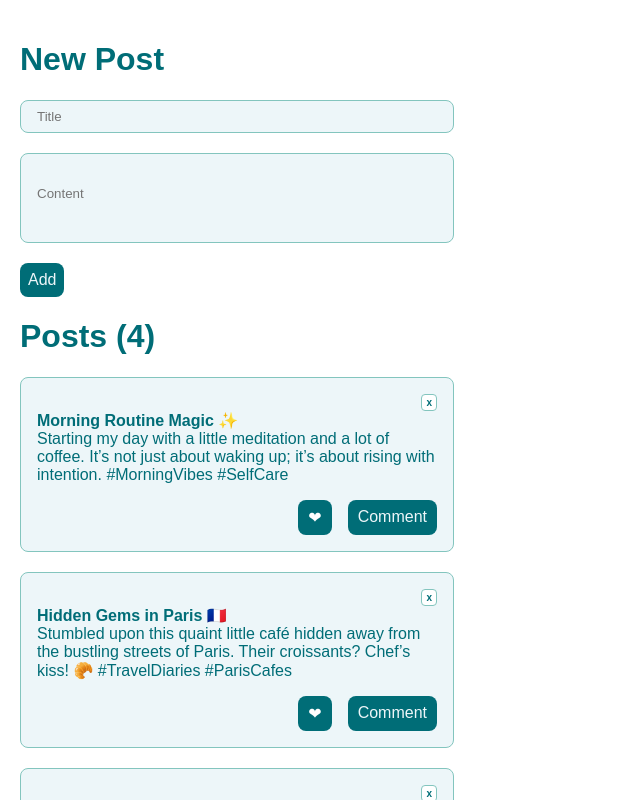
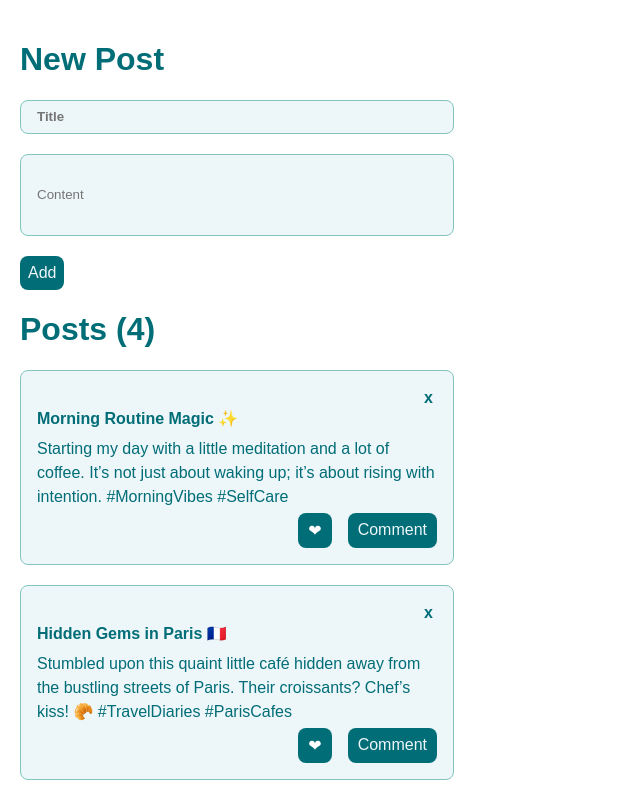
Before and after one commit to criquebeuf/posts-app, a React (Create React App) app: page / in a window 1280 px wide. Shown: the top 800 px of the page, without its empty margins (0-640 px from the left). Built offline with nearby package versions, Linux system fonts and the light colour scheme.

Commit message:
done with JSX

```diff
--- a/public/index.html
+++ b/public/index.html
@@ -24,7 +24,7 @@
       work correctly both with client-side routing and a non-root public URL.
       Learn how to configure a non-root public URL by running `npm run build`.
     -->
-    <title>React App</title>
+    <title>Posts App</title>
   </head>
   <body>
     <noscript>You need to enable JavaScript to run this app.</noscript>
--- /dev/null
+++ b/src/Comments/AddComment.js
@@ -0,0 +1,27 @@
+import { useState } from 'react';
+import { useCommentsDispatch } from './CommentsContext.js';
+
+export default function AddComment() {
+ const [content, setContent] = useState('');
+ const dispatch = useCommentsDispatch();
+
+ return (
+  <>
+    <input
+      className="comment-input"
+      placeholder="Write your comment here..."
+      value={content}
+      onChange={e => setContent(e.target.value)}
+    />
+    <button onClick={()=> {
+      setContent('')
+      dispatch({
+        type:'added',
+        id: nextId++,
+        content: content
+      })
+    }}>Add</button>
+  </>
+ )
+}
+let nextId = 2;
--- /dev/null
+++ b/src/Comments/CommentsContext.js
@@ -0,0 +1,43 @@
+import { createContext, useContext, useReducer } from 'react';
+import { initialComments } from '../data.js'
+
+
+const CommentsContext = createContext(null);
+const CommentsDispatchContext = createContext(null);
+
+export function CommentsProvider ({children}) {
+  const [comments, dispatch] = useReducer (
+    commentsReducer,
+    initialComments
+  );
+
+  return (
+    <CommentsContext.Provider value ={comments}>
+      <CommentsDispatchContext.Provider value={dispatch}>
+        {children}
+      </CommentsDispatchContext.Provider>
+    </CommentsContext.Provider>
+  )
+}
+
+export function useComments() {
+  return useContext(CommentsContext);
+}
+
+export function useCommentsDispatch() {
+  return useContext(CommentsDispatchContext);
+}
+
+function commentsReducer(comments, action) {
+  switch (action.type) {
+    case 'added': {
+      return [...comments, {
+        id: action.id,
+        content: action.content,
+      }];
+    }
+    default: {
+      throw Error('Unknown action: ' + action.type)
+    }
+  }
+}
--- /dev/null
+++ b/src/Comments/CommentsList.js
@@ -0,0 +1,33 @@
+import { useComments, useCommentsDispatch } from './CommentsContext.js';
+
+export default function CommentsList() {
+  const comments = useComments();
+
+  return (
+    <ul>
+      {comments.map(comment => (
+        <ul key ={comment.id} className="comment">
+          <Comment comment={comment} />
+        </ul>
+      ))}
+    </ul>
+  )
+}
+
+function Comment({ comment }) {
+  const dispatch = useCommentsDispatch();
+  let commentContent;
+  console.log(comment);
+
+  commentContent = (
+    <>
+    {comment.content}
+    </>
+  )
+
+  return (
+    <>
+    {commentContent}
+    </>
+  )
+}
--- a/src/Posts.js
+++ b/src/Posts.js
@@ -1,5 +1,8 @@
 import { initialPosts } from './data.js'
 import { useState } from 'react'
+import CommentsList from './Comments/CommentsList.js';
+import AddComment from './Comments/AddComment.js';
+import { CommentsProvider } from './Comments/CommentsContext.js';
 
 export default function PostsApp() {
   const [posts, setPosts] = useState(initialPosts)
@@ -49,24 +52,26 @@ function AddPost({onAddPost}) {
   return (
       <>
       <h1>New Post</h1>
+
       <div className="input-block">
         <div>
           <input
           placeholder="Title"
           value={title}
           onChange={handleTitle}
+          className='input-title'
           />
         </div>
       </div>
 
       <div className="input-block">
         <div>
-        <input
-        placeholder="Content"
-        value={description}
-        onChange={handleDescription}
-        className='description'
-        />
+          <input
+          placeholder="Content"
+          value={description}
+          onChange={handleDescription}
+          className='input-description'
+          />
         </div>
       </div>
 
@@ -80,40 +85,6 @@ function AddPost({onAddPost}) {
         </button>
       </div>
       </>
-  )
-}
-
-function Post({post, onDeletePost}) {
-  const [likes, setLikes] = useState(false);
-
-  function handleLikeClick() {
-    setLikes(!likes);
-  }
-
-  function handleCommentClick() {
-    // to do
-  }
-
-  return (
-    <>
-      <div className='post'>
-      <div className='post-actions'>
-          <span className="delete" onClick={() => onDeletePost(post.id)}>
-          x
-          </span>
-        </div>
-        <div className='title'>{post.title}</div>
-        <div className='description'>{post.description}</div>
-        <div className='post-actions'>
-          <button className='like' onClick={handleLikeClick}>
-            {likes ? <span style={{color: 'pink'}}>❤</span> : <span style={{color: 'white'}}>❤</span>}
-          </button>
-          <button className='like' onClick={handleCommentClick}>
-            Comment
-          </button>
-        </div>
-      </div>
-    </>
   )
 }
 
@@ -133,3 +104,42 @@ function PostsList({posts, onDeletePost}) {
     </>
   )
 }
+
+function Post({post, onDeletePost}) {
+  const [likes, setLikes] = useState(false);
+  const [showComments, setShowComments] = useState(false);
+
+  function handleLikeClick() {
+    setLikes(!likes);
+  }
+
+  function handleCommentClick() {
+    setShowComments(!showComments);
+  }
+
+  return (
+    <>
+      <div className='post'>
+        <div className='post-actions'>
+          <span className="delete" onClick={() => onDeletePost(post.id)}>x</span>
+        </div>
+        <div className='title'>{post.title}</div>
+        <div className='description'>{post.description}</div>
+        <div className='post-actions'>
+          <button className='like' onClick={handleLikeClick}>
+            {likes ? <span style={{color: 'pink'}}>❤</span> : <span style={{color: 'white'}}>❤</span>}
+          </button>
+          <button className='like' onClick={handleCommentClick}>
+            {/* TO DO: COUNT NUMBER OF COMMENTS */} Comment
+          </button>
+        </div>
+        <div className={showComments ? 'visible' : 'hidden'}>
+          <CommentsProvider>
+            <CommentsList />
+            <AddComment />
+          </CommentsProvider>
+        </div>
+      </div>
+    </>
+  )
+}
--- a/src/data.js
+++ b/src/data.js
@@ -24,3 +24,14 @@ export const initialPosts = [
     likes: false
   },
 ];
+
+export const initialComments = [
+  {
+    id: 0,
+    content: 'Love this, girl!',
+  },
+  {
+    id: 1,
+    content: 'Nooo way!',
+  }
+]
--- a/src/index.css
+++ b/src/index.css
@@ -2,19 +2,41 @@
   --blue: #006d77;
   --green: #83c5be;
   --white: #edf6f9;
-  --pink: #ffddd2;
-
+  --pink: #fb6f92;
 }
 
 body {
   margin: 0 auto;
-}
-
-.App {
   color: var(--blue);
   padding: 20px;
   font-family: Arial, Helvetica, sans-serif;
 }
+
+/* Inputs */
+
+input {
+  background-color: var(--white);
+  border: 1px solid var(--green);
+  border-radius: 8px;
+  width: 400px;
+  color: var(--blue);
+  padding: 8px 16px;
+}
+
+.input-title {
+  font-weight: bold;
+  height: 16px;
+  font-weight: bolder;
+}
+
+.input-description {
+  height: 64px;
+  line-height: 150%;
+}
+
+/* Posts */
+
+ul {padding: 0}
 
 .post {
   background-color: var(--white);
@@ -26,34 +48,23 @@ body {
   width: 400px
 }
 
-ul {
-  padding: 0
-}
-
 .title {
   font-weight: bold;
+  height: 16px;
+  font-weight: bolder;
 }
 
 .description {
-  padding-bottom: 16px;
-}
-
-input {
-  background-color: var(--white);
-  border: 1px solid var(--green);
-  border-radius: 8px;
-  padding: 8px 16px;
-  width: 400px;
-  color: var(--blue);
-
-}
-input.description {
   height: 64px;
+  line-height: 150%;
+  padding: 12px 0px
 }
 
 .input-block {
   margin-bottom: 20px;
 }
+
+/* Buttons and actions */
 
 button {
   background-color: var(--blue);
@@ -72,7 +83,6 @@ button:hover {
 .like {
   padding: 8px 10px;
   margin-left: 16px
-
 }
 
 .post-actions {
@@ -81,15 +91,41 @@ button:hover {
 }
 
 .delete {
-  border: 1px solid var(--green);
   padding: 2px 4px;
-  background-color: white;
-  font-size: 10px;
+  font-size: 16px;
   font-weight: bolder;
-  border-radius: 4px;
 }
 
 .delete:hover {
   cursor: pointer;
   background-color: var(--green);
+  border-radius: 8px
 }
+
+.comment {
+  background-color:white;
+  margin-top: 8px;
+  margin-bottom: 8px;
+  border-radius: 8px;
+  padding: 8px 16px;
+  font-size: 14px
+}
+
+.comment-input {
+  background-color:white;
+  margin-top: 8px;
+  margin-bottom: 8px;
+  margin-right: 16px;
+  border-radius: 8px;
+  padding: 8px 16px;
+  font-size: 14px;
+  width: 256px;
+}
+
+.hidden {
+  display: none;
+}
+
+.visible {
+  display: block;
+}
```
